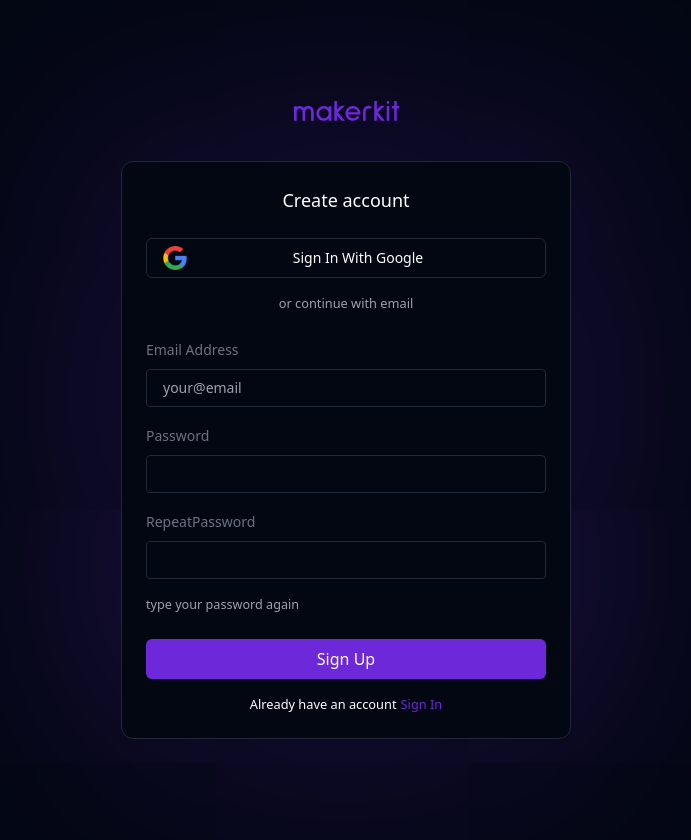
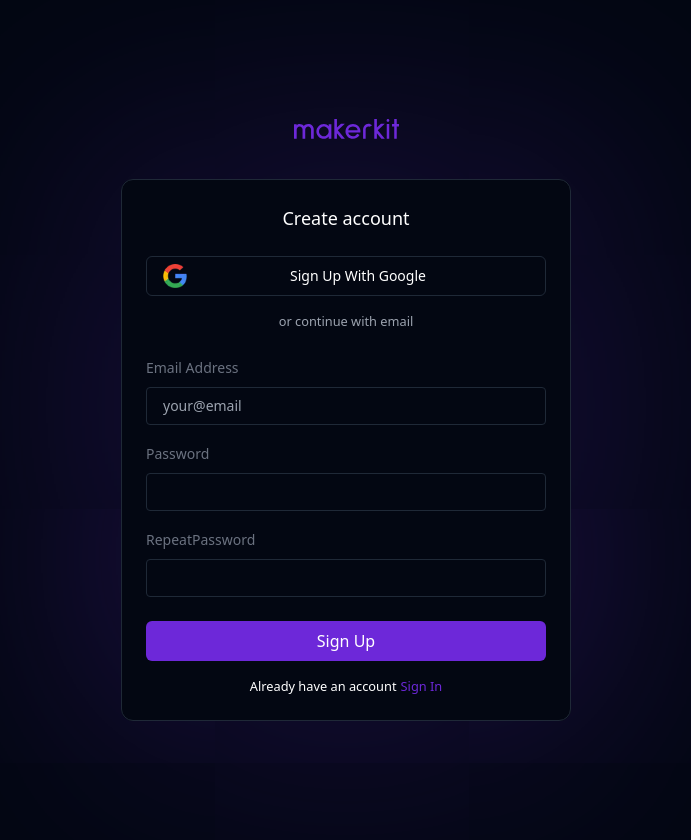
Before and after one commit to elghanbibadr/makerkit1, a React (Vite) app: page /auth/signup in a window 1280 px wide. Shown: the whole page, without its empty margins (294-985 px from the left). Built offline with nearby package versions, Linux system fonts and the light colour scheme.

Commit message:
add the first step to authenticate users with google

```diff
--- a/src/pages/authPage/AuthPage.jsx
+++ b/src/pages/authPage/AuthPage.jsx
@@ -55,6 +55,14 @@ const AuthPage = ({ isSignUp = true }) => {
     if (error) return toast.error(error.message);
     navigate("/dashboard");
   }
+  const handleGoogleSignIn = async () => {
+    const { user, error } = await supabase.auth.signInWithOAuth({
+      provider: "google",
+    });
+
+    console.log(user);
+    if (error) console.log(error);
+  };
   return (
     <div className="flex flex-col justify-center items-center h-screen">
       <div>
@@ -65,10 +73,13 @@ const AuthPage = ({ isSignUp = true }) => {
           <h5 className="scroll-m-20 font-heading text-lg font-medium text-white text-center">
             {isSignUp ? "Create account" : "Sign in to your account"}
           </h5>
-          <Button className="button-transparent mt-6 w-full flex justify-between rounded-md p-4">
+          <Button
+            onClick={handleGoogleSignIn}
+            className="button-transparent mt-6 w-full flex justify-between rounded-md p-4"
+          >
             <img className="h-6" src={googlelogo} alt="google logo image" />
             <span className="text-center w-full  text-white">
-              Sign in with Google
+              Sign {isSignUp ? "up" : "in"} with Google
             </span>
           </Button>
           <span className="text-[.8rem] mt-4 font-medium flex items-center justify-center text-gray-400">
@@ -134,9 +145,6 @@ const AuthPage = ({ isSignUp = true }) => {
                     {errors.repeatedpassword.message}
                   </p>
                 )}
-                <span className="text-[.79rem] cursor-pointer inline-block mt-4 hover:underline font-medium  text-gray-400">
-                  type your password again
-                </span>
               </div>
             )}
 
```
